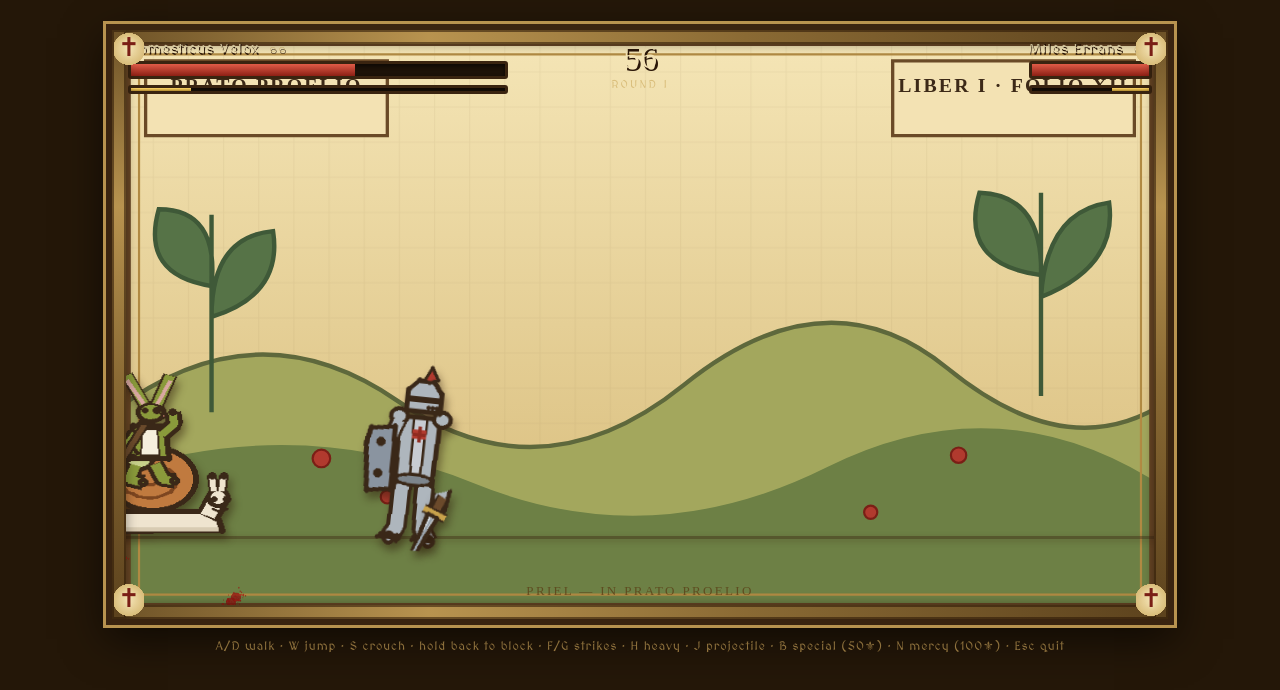
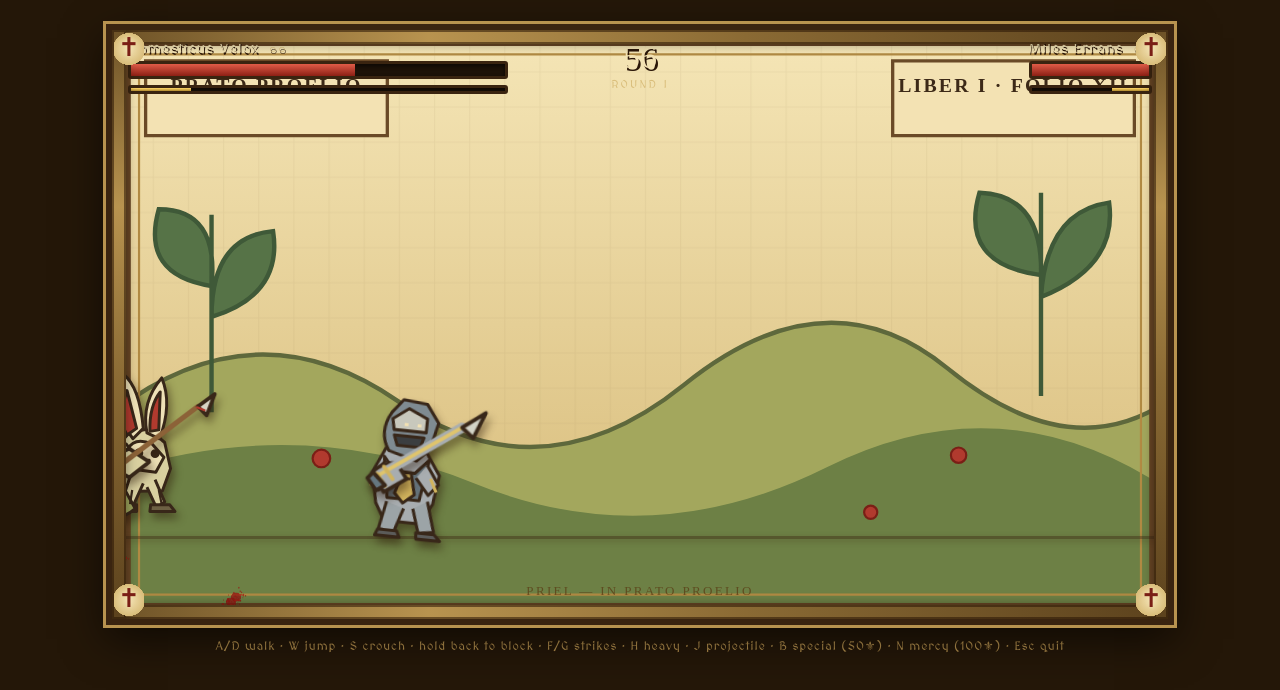
Before and after one commit to voidbrain/marginalia-wars, an Angular app: page /fight in a window 1280 px wide. Shown: the top 690 px of the page. Built offline with nearby package versions, Linux system fonts and the light colour scheme; a web font is replaced by a local one.

Commit message:
Use aligned layered SVG rigs for all four fighters

```diff
--- a/src/app/domain/characters/parts/frames.ts
+++ b/src/app/domain/characters/parts/frames.ts
@@ -1,25 +1,8 @@
 /**
- * Part-layer frame data for the contour-cut character sprites.
- *
- * Each sprite layer is generated by tools/gen_sprites.py from a fixed canvas;
- * this table records, per layer:
- *   src        asset path
- *   w/h        source canvas size (aspect is used to place the layer)
- *   ax/ay      pivot as a fraction of the layer box (0..1), y measured from top
- *   ox/oy      where that pivot sits relative to the fighter origin
- *              (feet centre; oy negative = above the ground line)
- *   footOff    px between the canvas bottom edge and the drawn feet line
- *              (canvas-space, unscaled)
- *
- * The knight body/arm layers are saved on the FULL untrimmed canvas, so they
- * stack pixel-perfectly in CSS; the shoulder pivot lands at
- *   x = w*ax - w/2 (relative to the body box centre)
- *   y = -(h - footOff - h*ay) above the feet.
- * The knight sword arm and the nun launching arm are SEPARATE layers so they
- * can rotate/stretch independently of the body (see keyframes in
- * parts/frames.scss).
+ * Shared full-canvas layered SVG rigs for the four marginalia fighters.
+ * Each body and weapon/gesture arm uses the same 240×260 canvas so they stay
+ * aligned while the arm rotates around its shoulder pivot.
  */
-
 export interface PartFrame {
   readonly src: string;
   readonly w: number;
@@ -28,42 +11,42 @@ export interface PartFrame {
   readonly ay: number;
   readonly ox: number;
   readonly oy: number;
-  /** Canvas-bottom -> feet-line gap in source pixels. */
   readonly footOff?: number;
 }
-
 export interface CharacterParts {
-  /** Body-only layer (no animated weapon arm). */
   readonly idle: PartFrame;
-  /** Flattened figure shown while attacking when no arm layer exists. */
   readonly attack: PartFrame;
-  /** Separated animated arm (knight sword arm / nun cucumis arm). */
   readonly arm?: PartFrame;
-  /** True when the body/arm PNGs are saved on the FULL untrimmed canvas. */
   readonly fullCanvas?: boolean;
 }
-
-/** CSS custom properties that size/position the layered rig box. */
 export interface RigVars {
-  readonly height: number; // px incl. foot gap
-  readonly aspect: number; // width / height of the layer box
-  readonly footOff: number; // px gap between canvas bottom and feet line
-  readonly ax: string; // shoulder pivot x as % string of the layer box
-  readonly ay: string; // shoulder pivot y as % string
+  readonly height: number;
+  readonly aspect: number;
+  readonly footOff: number;
+  readonly ax: string;
+  readonly ay: string;
 }
-
-const SPRITE_FIGURE_HEIGHT = 170; // px tall drawn figure on stage
-
-/**
- * Computes the rig-box geometry for a character's idle frame: the box is
- * scaled so the DRAWN figure (canvas minus transparent bottom margin) is
- * exactly 170px tall with its feet on the ground line.
- */
+const W = 240;
+const H = 260;
+const FOOT_OFF = 30;
+const SHOULDER_X = 90;
+const SHOULDER_Y = 145;
+function frame(src: string): PartFrame {
+  return { src, w: W, h: H, ax: SHOULDER_X / W, ay: SHOULDER_Y / H, ox: 0, oy: -85, footOff: FOOT_OFF };
+}
+function rig(id: string): CharacterParts {
+  const body = frame(`assets/sprites/${id}-body.svg`);
+  return {
+    idle: body,
+    attack: body,
+    arm: frame(`assets/sprites/${id}-arm.svg`),
+    fullCanvas: true,
+  };
+}
 export function rigVarsOf(parts: CharacterParts): RigVars {
   const f = parts.idle;
   const footOff = f.footOff ?? 0;
-  const drawnH = f.h - footOff;
-  const height = (SPRITE_FIGURE_HEIGHT * f.h) / drawnH;
+  const height = (170 * f.h) / (f.h - footOff);
   return {
     height,
     aspect: f.w / f.h,
@@ -72,148 +55,23 @@ export function rigVarsOf(parts: CharacterParts): RigVars {
     ay: `${((parts.arm?.ay ?? 0.5) * 100).toFixed(2)}%`,
   };
 }
-
-// Canvas geometry mirrors tools/gen_sprites.py.
-// Knight: canvas 221x225, feet line y=213 (footOff 12), shoulder pivot (134,118).
-const KNIGHT_BODY: PartFrame = {
-  src: 'assets/sprites/knight-body.png',
-  w: 221,
-  h: 225,
-  ax: 0.5,
-  ay: 0.5,
-  ox: 0,
-  oy: -84,
-  footOff: 12,
+export const CHARACTER_PARTS: Record<string, CharacterParts> = {
+  rabbit: rig('rabbit'),
+  nun: rig('nun'),
+  knight: rig('knight'),
+  jester: rig('jester'),
 };
-
-const KNIGHT_ARM: PartFrame = {
-  src: 'assets/sprites/knight-arm.png',
-  w: 221,
-  h: 225,
-  ax: 134 / 221,
-  ay: 118 / 225,
-  ox: 134 - 221 / 2, // +23.5 forward of the body-box centre
-  oy: -(225 - 12 - 118), // shoulder sits 95px above the feet line
-  footOff: 12,
-};
-
-// Nun: canvas 166x230, feet line y=220 (footOff 10), shoulder pivot (101,123).
-const NUN_BODY: PartFrame = {
-  src: 'assets/sprites/nun-body.png',
-  w: 166,
-  h: 230,
-  ax: 0.5,
-  ay: 0.5,
-  ox: 0,
-  oy: -84,
-  footOff: 10,
-};
-
-const NUN_ARM: PartFrame = {
-  src: 'assets/sprites/nun-arm.png',
-  w: 166,
-  h: 230,
-  ax: 101 / 166,
-  ay: 123 / 230,
-  ox: 101 - 166 / 2, // +18 forward of the body-box centre
-  oy: -(230 - 10 - 123), // 97px above the feet line
-  footOff: 10,
-};
-
-export const CHARACTER_PARTS: Record<string, CharacterParts> = {
-  knight: {
-    idle: KNIGHT_BODY,
-    attack: {
-      src: 'assets/sprites/knight-attack.png',
-      w: 221,
-      h: 225,
-      ax: 0.5,
-      ay: 0.5,
-      ox: 0,
-      oy: -84,
-      footOff: 12,
-    },
-    arm: KNIGHT_ARM,
-    fullCanvas: true,
-  },
-  nun: {
-    idle: NUN_BODY,
-    attack: {
-      src: 'assets/sprites/nun-attack.png',
-      w: 166,
-      h: 230,
-      ax: 0.5,
-      ay: 0.5,
-      ox: 0,
-      oy: -84,
-      footOff: 10,
-    },
-    arm: NUN_ARM,
-    fullCanvas: true,
-  },
-  jester: {
-    idle: {
-      src: 'assets/sprites/jester-idle.png',
-      w: 166,
-      h: 225,
-      ax: 0.5,
-      ay: 0.5,
-      ox: 0,
-      oy: -84,
-    },
-    attack: {
-      src: 'assets/sprites/jester-attack.png',
-      w: 200,
-      h: 265,
-      ax: 0.5,
-      ay: 0.5,
-      ox: 0,
-      oy: -84,
-    },
-  },
-  rabbit: {
-    idle: {
-      src: 'assets/sprites/rabbit-idle.png',
-      w: 206,
-      h: 220,
-      ax: 0.5,
-      ay: 0.5,
-      ox: 0,
-      oy: -84,
-    },
-    attack: {
-      src: 'assets/sprites/rabbit-attack.png',
-      w: 244,
-      h: 260,
-      ax: 0.5,
-      ay: 0.5,
-      ox: 0,
-      oy: -84,
-    },
-  },
-};
-
 export function partsFor(fighterId: string): CharacterParts | null {
   return CHARACTER_PARTS[fighterId] ?? null;
 }
-
-/** Attack phase of the separated arm layer, derived from move frame data. */
 export type ArmPhase = 'windup' | 'launch' | 'recover';
-
-/**
- * Maps engine frame data (startup / active / recovery windows) onto the arm
- * animation phase. Returns null when the fighter is not attacking — the arm
- * then runs its idle sway loop.
- */
 export function armPhaseOf(
   stance: string,
   moveElapsedMs: number,
   startupMs: number,
   activeMs: number,
 ): ArmPhase | null {
-  if (stance !== 'attack' && stance !== 'special' && stance !== 'mercy') {
-    return null;
-  }
+  if (stance !== 'attack' && stance !== 'special' && stance !== 'mercy') return null;
   if (moveElapsedMs < startupMs) return 'windup';
   if (moveElapsedMs <= startupMs + activeMs) return 'launch';
   return 'recover';
```
